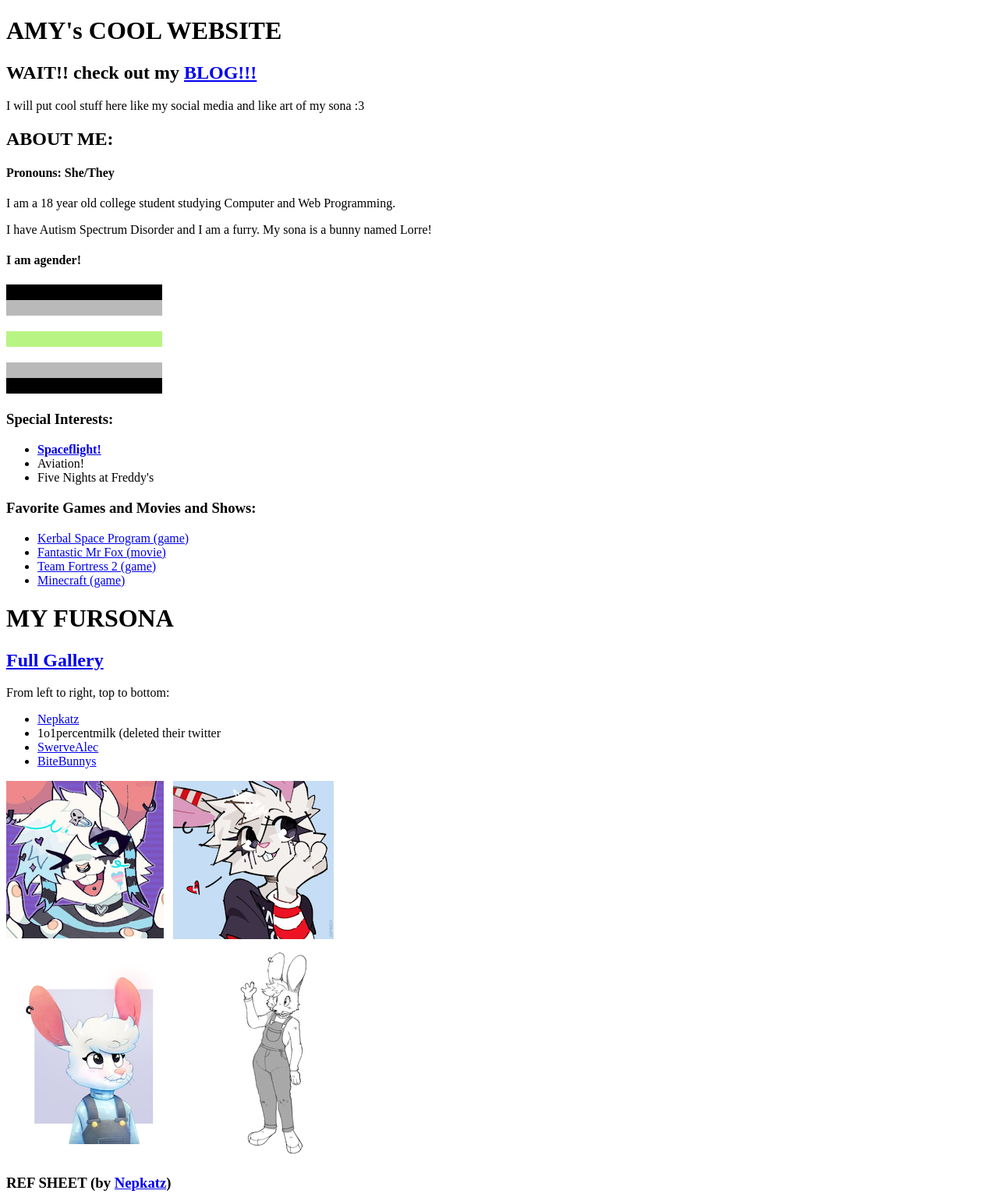
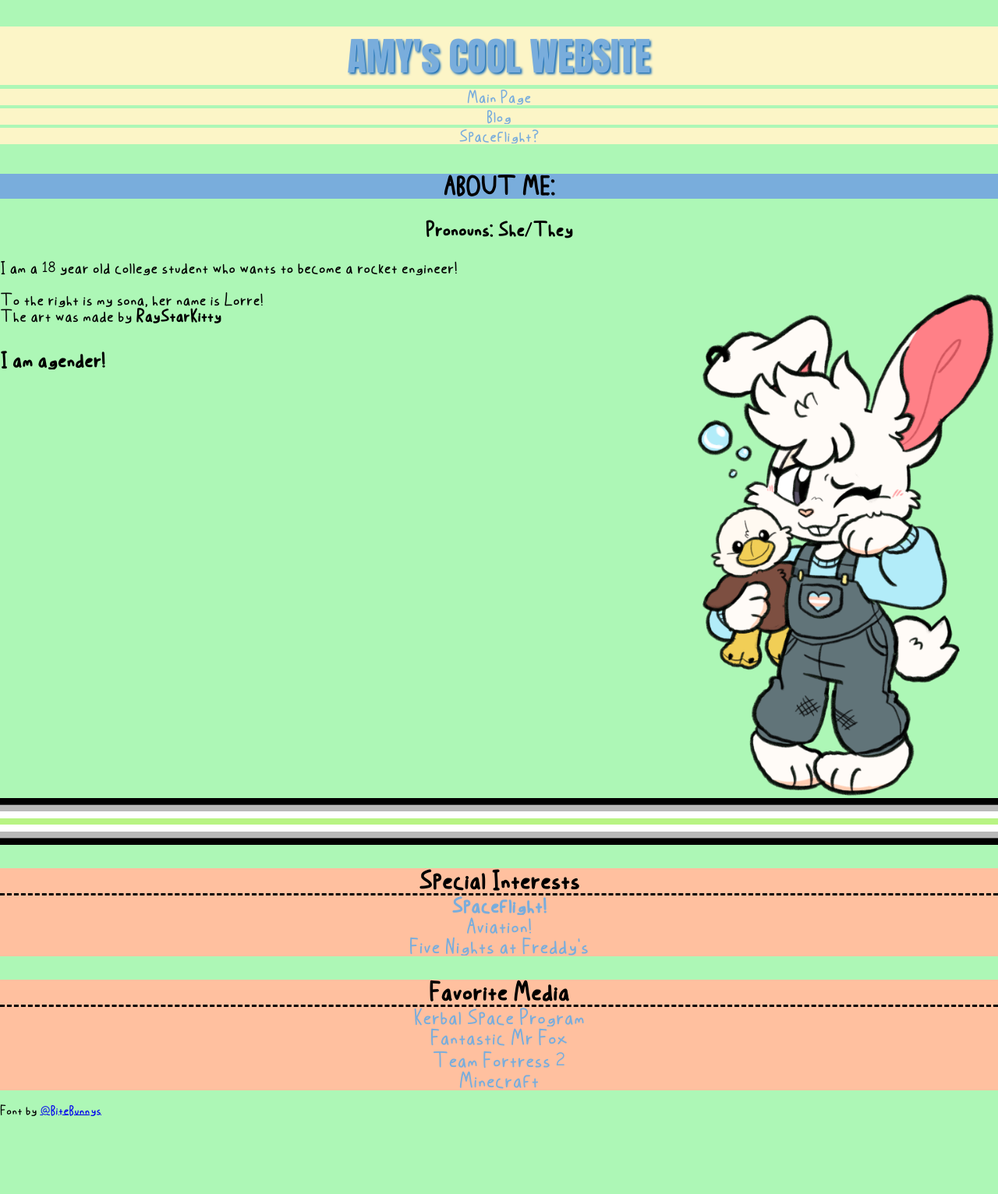
Before and after one commit to sesatapomang/sesatapomang.github.io, a plain HTML site: page index.html in a window 1280 px wide. Shown: the top 1532 px of the page at 78% size. After the commit the page ends 1441 px from the top, so only its background shows below. Drawn offline with Linux system fonts and the light colour scheme; a web font is replaced by a local one.

Commit message:
CSS update

```diff
--- a/blog.html
+++ b/blog.html
@@ -9,10 +9,34 @@
 			Blog
 		-->
 		<meta charset="utf-8">
+		<link href="layout.css" rel="stylesheet" />
+		<link href="styles.css" rel="stylesheet" />
 	</head>
 
 	<body>
-		<p><a href="index.html">Back to home</a></p>
+		<header>
+			<h1>AMY's COOL WEBSITE</h1>
+			<nav class="horizontal">
+				<ul>
+					<li><a href="index.html">Main Page</a></li>
+					<li><a href="blog.html">Blog</a></li>
+					<li><a href="spaceflight.html">Spaceflight?</a></li>
+				</ul>
+			</nav>
+		</header>
+
+		<article id="blog">
+			<div id="oct10">
+				<h1>October 10th, 2023</h1>
+				<p>Hello again! Some updates:</p>
+				<ol>
+					<li>I quit my job at dairy queen. It sucked!</li>
+					<li>I gave the website a makeover!</li>
+					<li>I won't be doing a blog anymore!</li>
+				</ol>
+				<p>Yes indeed I will no longer be doing blogs. Why? Because I am super duper busy with college homework.</p>
+			</div>
+			<div id="sep2">
 				<h1>September 2nd, 2023</h1>
 				<p>Woah hi!! first blog post. Honestly I don't even know if this will work. <br />
 				Yes I know right now things are not pretty. I have no knowledge on CSS so for now things are gonna be just a bunch of text.</p>
@@ -26,5 +50,7 @@
 				I am very very nervous ;D but hopefully I can last long enough to make a good amount of money.</p>
 				<p>Shoutout to my awesome girlfriend Danya for being very supportive of my journey!</p>
 				<p>Thank you for reading. This is just something I might try out. Build up my individuality and whatnot :P</p>
+			</div>
+		</article>
 	</body>
 </html>
--- a/index.html
+++ b/index.html
@@ -9,31 +9,57 @@
 			Main Page
 		-->
 		<meta charset="utf-8">
+		<link href="layout.css" rel="stylesheet" />
+		<link href="styles.css" rel="stylesheet" />
+		<style>
+			@import url('https://fonts.googleapis.com/css2?family=ADLaM+Display&display=swap');
+		</style>
 	</head>
 
 	<body>
+		<header>
 			<h1>AMY's COOL WEBSITE</h1>
-		<h2>WAIT!! check out my <a href="blog.html">BLOG!!!</a></h2>
-		<p>I will put cool stuff here like my social media and like art of my sona :3</p>
+			<nav class="horizontal">
+				<ul>
+					<li><a href="index.html">Main Page</a></li>
+					<li><a href="blog.html">Blog</a></li>
+					<li><a href="spaceflight.html">Spaceflight?</a></li>
+				</ul>
+			</nav>
+		</header>
+
+		<article id="aboutme">
 			<h2>ABOUT ME:</h2>
-		<h4>Pronouns: She/They</h4>
-		<p>I am a 18 year old college student studying Computer and Web Programming.</p>
-		<p>I have Autism Spectrum Disorder and I am a furry. My sona is a bunny named Lorre!</p>
-		<h4>I am agender!</h4>
-		<img src="agender.png" alt="Agender Pride Flag"/>
-		<h3>Special Interests:</h3>
+			<h3>Pronouns: She/They</h3>
+			<p>I am a 18 year old college student who wants to become a rocket engineer!</p>
+			<img src="lorrebyraystarkitty.png" alt="My Fursona!" id="lorre" />
+			<p>To the right is my sona, her name is Lorre!<br>The art was made by <strong>RayStarKitty</strong></p>
+			<h4>I am agender!</h3>
+			<img src="agender.png" alt="Agender Pride Flag" id="pride" />
+		</article>
+
+		<aside>
+			<block>
+				<div id="specialinterests">
+					<h3>Special Interests</h3>
 					<ul>
-			<li><strong><a href="spaceflight.html">Spaceflight!</a></strong></li>
+						<li><strong>Spaceflight!</strong></li>
 						<li>Aviation!</li>
 						<li>Five Nights at Freddy's</li>
 					</ul>
-		<h3>Favorite Games and Movies and Shows:</h3>
+				</div>
+				<div id="favorites">
+					<h3>Favorite Media</h3>
 					<ul>
-			<li><a href="https://www.kerbalspaceprogram.com/">Kerbal Space Program (game)</a></li>
-			<li><a href="https://www.imdb.com/title/tt0432283/?_encoding=UTF8">Fantastic Mr Fox (movie)</a></li>
-			<li><a href="https://store.steampowered.com/app/440/Team_Fortress_2/">Team Fortress 2 (game)</a></li>
-			<li><a href="https://www.minecraft.net/">Minecraft (game)</a></li>
+						<li><a href="https://www.kerbalspaceprogram.com/">Kerbal Space Program</a></li>
+						<li><a href="https://www.imdb.com/title/tt0432283/?_encoding=UTF8">Fantastic Mr Fox</a></li>
+						<li><a href="https://store.steampowered.com/app/440/Team_Fortress_2/">Team Fortress 2</a></li>
+						<li><a href="https://www.minecraft.net/">Minecraft</a></li>
 					</ul>
+				</div>
+			</block>
+		</aside>
+		<!--
 		<h1>MY FURSONA</h1>
 		<h2><a href="gallery.html">Full Gallery</a></h2>
 		<p>From left to right, top to bottom:</p>
@@ -46,5 +72,9 @@
 		<img src="lorre1.png" alt=""/>
 		<h3>REF SHEET (by <a href="https://nepkatz.tumblr.com">Nepkatz</a>)</h3>
 		<img src="lorre2.png" alt=""/>
+		-->
+		<footer>
+			Font by <a href="https://x.com/BiteBunnys">@BiteBunnys</a>
+		</footer>
 	</body>
 </html>
--- /dev/null
+++ b/layout.css
@@ -0,0 +1,97 @@
+@charset="utf-8";
+/*
+	Name: Amy
+	CSS Layout File
+*/
+
+/* BODY LAYOUT STYLES */
+body {
+	margin-left: auto;
+	margin-right: auto;
+	width: 100%;
+}
+
+body > header {
+	display: block;
+	width: 100%;
+	text-align: center;
+}
+
+body > header h1 {
+	margin-bottom: 5px;
+}
+
+/* NAV LAYOUT STYLES */
+
+nav.horizontal {
+	left: 0px;
+	width: 100%;
+}
+
+nav.horizontal ul {
+	margin: 0;
+	padding: 0;
+}
+
+nav.horizontal li {
+	height: 25px;
+	display: block;
+	width: 100%;
+	margin: 0;
+	padding: 0;
+	float: left;
+}
+nav.horizontal a {
+	display: block;
+	text-align: center;
+}
+
+/* ARTICLE LAYOUT STYLES */
+
+article#aboutme {
+	clear: left;
+	padding-top: 10px;
+}
+
+article#aboutme h2, article#aboutme h3 {
+	text-align: center;
+}
+
+article#aboutme img#pride {
+	display: block;
+	margin-left: auto;
+	margin-right: auto;
+	width: 100%;
+	height: 60px;
+}
+
+article#aboutme img#lorre {
+	display: block;
+	float: right;
+	padding-right: 5px;
+	width: 30%;
+}
+
+/* BLOG */
+
+article#blog div {
+	display: block;
+	border-bottom-style: double;
+	border-bottom-color: gray;
+	border-bottom-width: 4px;
+}
+
+
+/* rockets */
+
+img#rocket {
+	width: 90%;
+	display: block;
+	margin-left: auto;
+	margin-right: auto;
+	border-style: double;
+	border-width: 5px;
+	border-color: #79ADDC;
+}
+
+/* ASIDE */
--- /dev/null
+++ b/styles.css
@@ -0,0 +1,99 @@
+@charset="utf-8";
+@font-face {
+	font-family: Bunny;
+	src: url('BunnysfontRegular.ttf') format('truetype');
+}
+/*
+	Name: Amy
+	CSS Styles file
+
+	colors:
+	blue: 79ADDC
+	orange: FFC09F
+	yellow: FFEE93
+	pale yellow: FCF5C7
+	green: ADF7B6
+*/
+
+/* html and body styles */
+html {
+	background-color: #ADF7B6;
+}
+
+body {
+	font-family: Bunny, 'Comic Sans MS', serif;
+}
+
+/* header */
+
+header h1 {
+	font-family: impact, serif;
+	font-weight: normal;
+	font-size: 50px;
+	color: #79ADDC;
+	background-color: #FCF5C7;
+	text-shadow: 2px 2px 3px #136AB7;
+}
+
+/* nav */
+
+nav.horizontal a {
+	font-size: 20px;
+	text-decoration: none;
+	color: #79ADDC;
+	background-color: #FCF5C7;
+}
+
+nav.horizontal a:hover {
+	background-color: #FFEE93;
+}
+
+/* article */
+
+article#blog {
+	font-family: arial;
+}
+
+article#aboutme h2 {
+	background-color: #79ADDC;
+}
+
+article#aboutme h4 {
+	font-size: 25px;
+	margin-bottom: 5px;
+}
+
+article#aboutme {
+	font-size: 20px;
+}
+
+/* aside */
+
+#specialinterests h3, #favorites h3 {
+	display: block;
+	font-size: 30px;
+	text-align: center;
+	margin-bottom: 0;
+	background-color: #FFC09F;
+
+	border-bottom-width: 3px;
+	border-bottom-style: dashed;
+}
+
+aside ul {
+	padding-left: 0;
+	margin-top: 0;
+}
+
+#specialinterests li, #favorites li {
+	font-size: 25px;
+	color: #79ADDC;
+	background-color: #FFC09F;
+	text-align: center;
+	list-style-type: none;
+}
+
+#specialinterests a, #favorites a {
+	text-decoration: none;
+	color: #79ADDC;
+}
```
Also changed, not shown: spaceflight.html (+13 -2 lines), BunnysfontRegular.ttf (added), layout.txt (added), lorrebyraystarkitty.png (added). Lines whose indentation alone changed are shown as unchanged.
